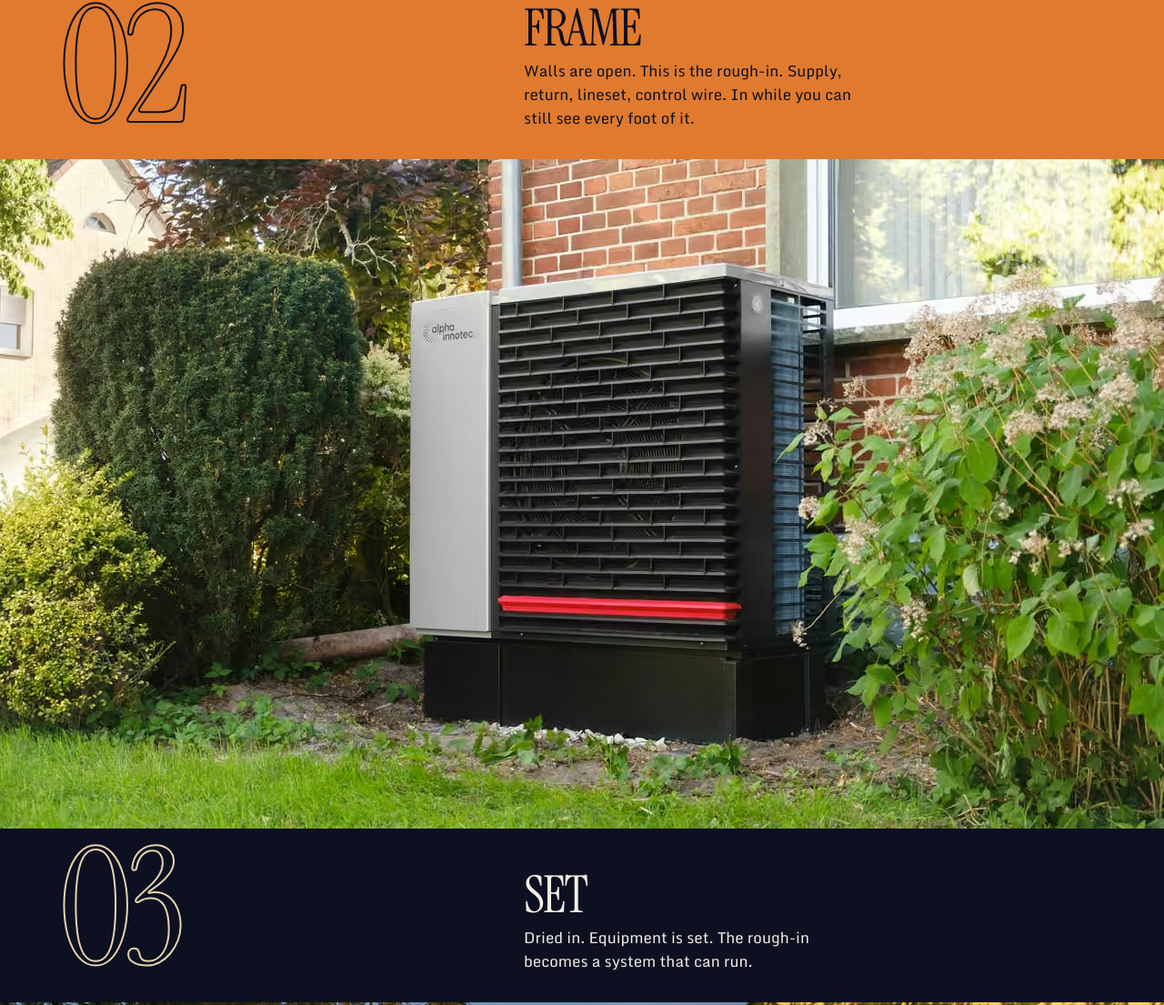
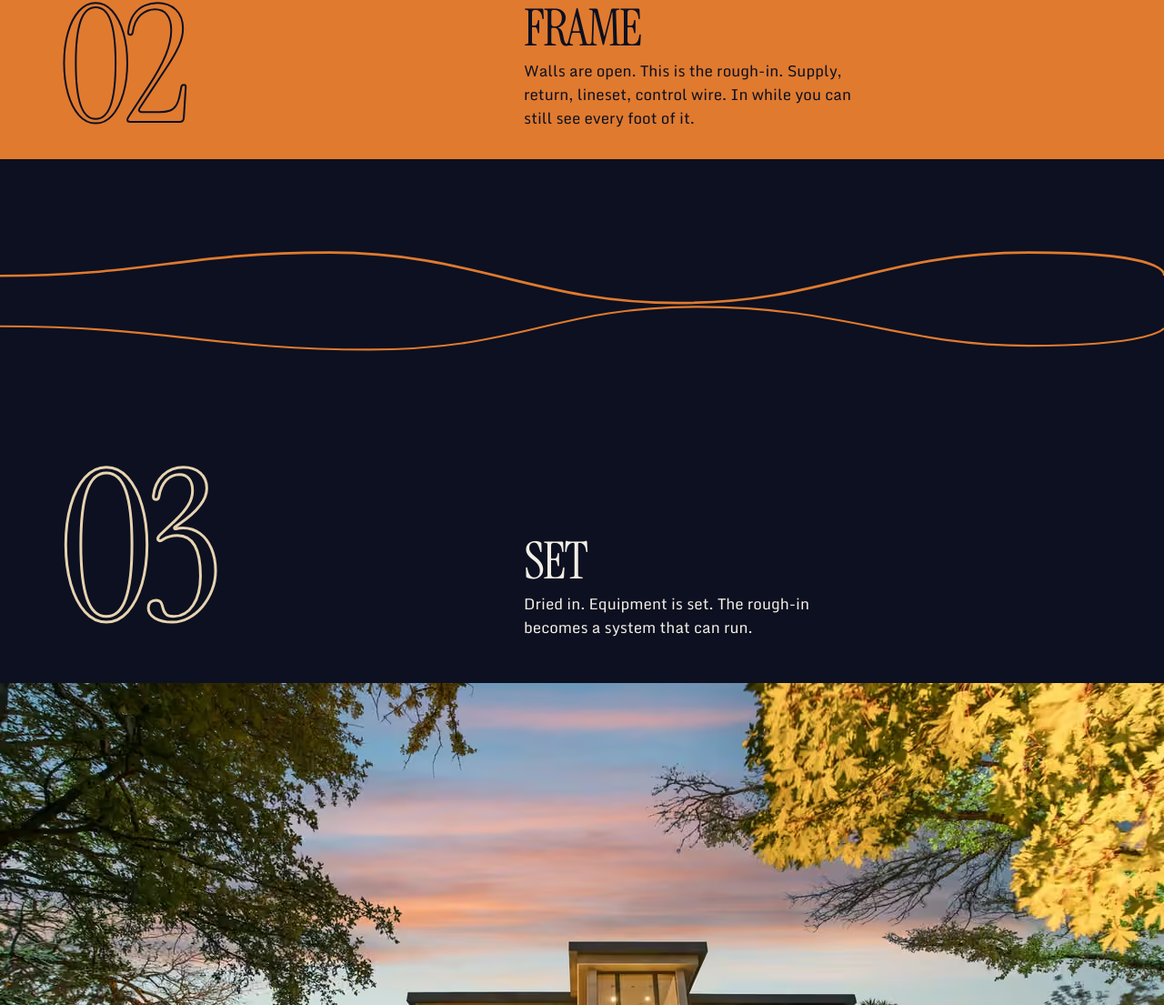
Before and after one commit to nrsandoval1231-oss/autin-air, a website: page index.html in a window 1280 px wide. Shown: the part 5638-6743 px from the top of the page at 91% size. Drawn offline with Linux system fonts and the light colour scheme.

Commit message:
Drop the Set photograph and keep a graphic 03 band (#3)
* Replace the Set photograph with a graphic band.

Phase 03 keeps its numeral and copy on a tall navy field, with the outlined 03 and an amber airflow line in place of the picture. The Set files and credits are removed.

Co-authored-by: nrsandoval1231-oss <nrsandoval1231-oss@users.noreply.github.com>

* Keep the Set numeral inside the band.

The outlined 03 was sitting on the bottom edge and getting clipped. Extra padding and a looser line-height hold the full glyph in the navy field.

Co-authored-by: nrsandoval1231-oss <nrsandoval1231-oss@users.noreply.github.com>

---------

Co-authored-by: Cursor Agent <cursoragent@cursor.com>
Co-authored-by: nrsandoval1231-oss <nrsandoval1231-oss@users.noreply.github.com>

```diff
--- a/index.html
+++ b/index.html
@@ -183,14 +183,11 @@
         </li>
         <li>
           <article>
-            <figure>
-              <picture>
-                <source type="image/avif" srcset="assets/phases/set-1280.avif 1280w, assets/phases/set-2400.avif 2400w" sizes="100vw">
-                <source type="image/webp" srcset="assets/phases/set-1280.webp 1280w, assets/phases/set-2400.webp 2400w" sizes="100vw">
-                <img src="assets/phases/set.jpg" alt="Outdoor heat pump cabinet on a pad beside a brick house, with a round fan grille and refrigerant lines." width="1600" height="1067" decoding="async">
-              </picture>
-            </figure>
-            <div class="phase-band">
+            <div class="phase-band phase-set">
+              <svg class="phase-air" viewBox="0 0 1200 120" preserveAspectRatio="none" aria-hidden="true" focusable="false">
+                <path d="M0 34C150 34 190 10 340 10s210 52 360 52 210-52 360-52 140 24 140 24" fill="none" stroke="currentColor" stroke-width="2.5"/>
+                <path d="M0 86C170 86 220 110 380 110s190-44 340-44 210 40 340 40 140-18 140-18" fill="none" stroke="currentColor" stroke-width="2"/>
+              </svg>
               <p class="phase-num">03</p>
               <div class="phase-copy">
                 <h3>Set</h3>
--- a/src/styles.css
+++ b/src/styles.css
@@ -771,7 +771,6 @@ html.motion .territory.is-in .axis-line {
   object-fit: cover;
 }
 .phase-list li:first-child img { object-position: center 45%; }
-.phase-list li:nth-child(3) img { object-position: center 50%; }
 .phase-list li:nth-child(4) img { object-position: center 55%; }
 .phase-band {
   display: grid;
@@ -784,6 +783,29 @@ html.motion .territory.is-in .axis-line {
 }
 .phase-list li:nth-child(2) .phase-band { background: var(--amber); }
 .phase-list li:nth-child(3) .phase-band { background: var(--navy); color: var(--paper); }
+.phase-set {
+  position: relative;
+  min-height: clamp(22rem, 46vw, 36rem);
+  align-items: end;
+  padding-bottom: clamp(2.4rem, 6vh, 4rem);
+  overflow: hidden;
+}
+.phase-air {
+  position: absolute;
+  top: 16%;
+  left: 0;
+  width: 100%;
+  height: clamp(4.5rem, 12vw, 8rem);
+  color: var(--amber);
+  pointer-events: none;
+}
+.phase-set .phase-num {
+  position: relative;
+  font-size: clamp(8rem, 18vw, 16rem);
+  line-height: 0.86;
+  -webkit-text-stroke-width: 3px;
+}
+.phase-set .phase-copy { position: relative; }
 .phase-list li:nth-child(4) .phase-band { background: var(--signal); color: var(--navy); }
 .phase-num {
   margin: 0;
@@ -1008,6 +1030,8 @@ html.motion .territory.is-in .axis-line {
   .spine-grid li { min-height: 0; }
   .phase-band { grid-template-columns: 1fr; gap: 0.2rem; }
   .phase-num { font-size: clamp(4.4rem, 24vw, 7rem); }
+  .phase-set { min-height: clamp(18rem, 78vw, 24rem); }
+  .phase-set .phase-num { font-size: clamp(6.5rem, 36vw, 9rem); }
   .phase-list img { height: clamp(16rem, 78vw, 24rem); }
   .get-photo img { height: 18rem; }
   .get {
```
Also changed, not shown: assets/SOURCES.md (+1 -2 lines), credits.html (+0 -1 lines), README.md, assets/phases/set-1280.avif (deleted), assets/phases/set-1280.webp (deleted), assets/phases/set-2400.avif (deleted), assets/phases/set-2400.webp (deleted), assets/phases/set.jpg (deleted).
